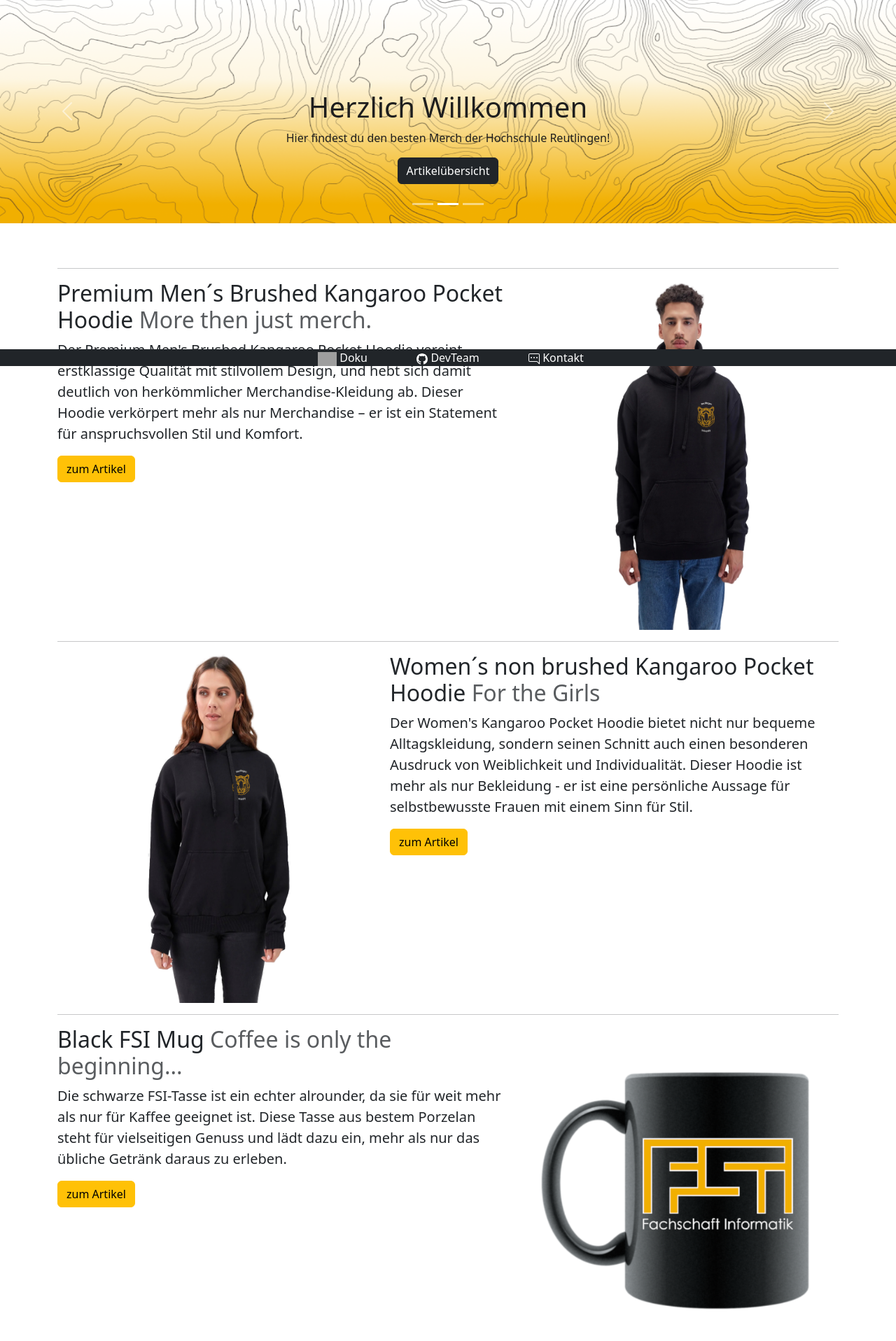
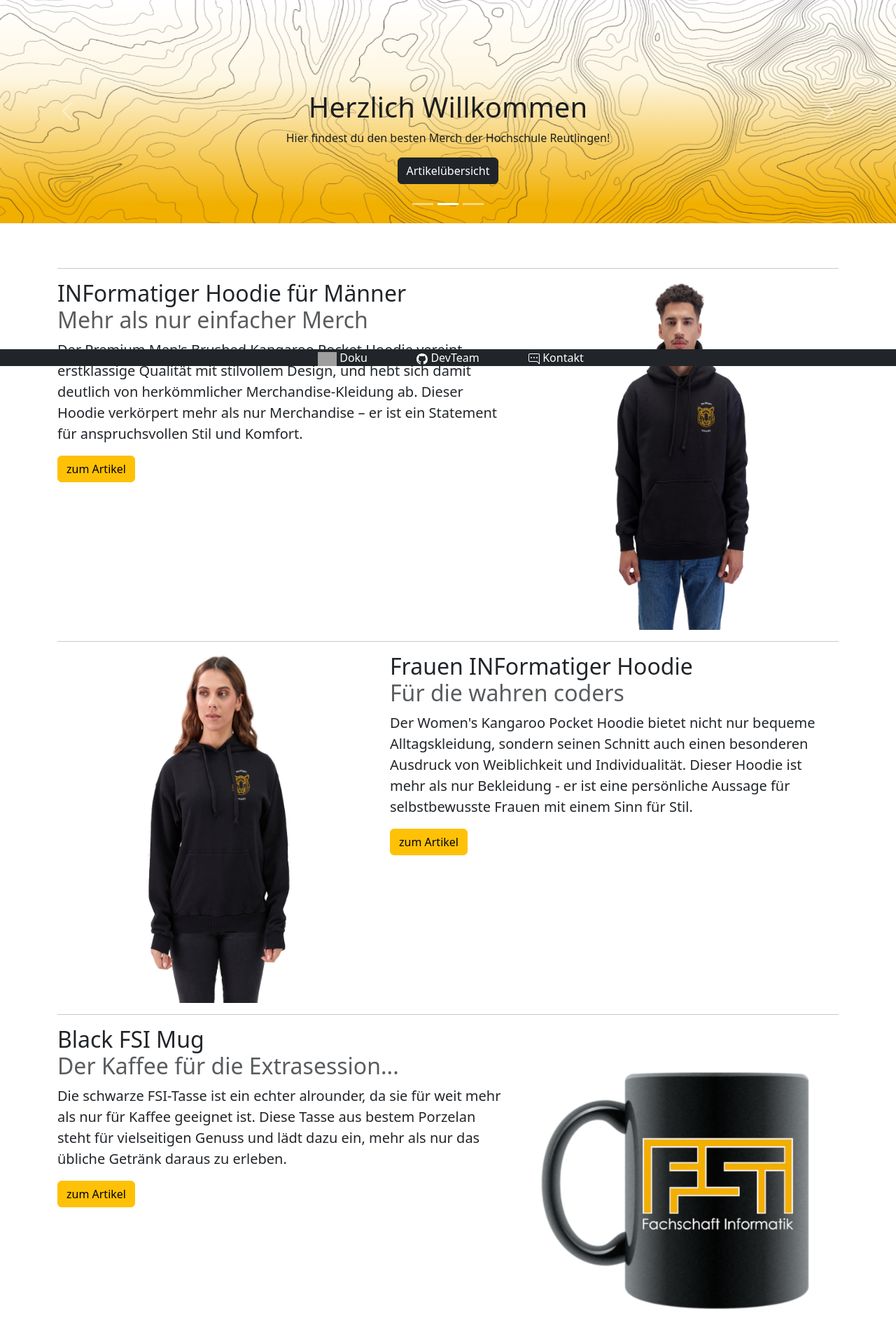
Before and after one commit to L4XB/Web-Shop, a PHP site: page /homepage in a window 1280 px wide; the page is wider, and only the part inside the window is pictured. Shown: the part 277-2193 px from the top of that part at 70% size. Run offline with PHP 8.4, Linux system fonts and the light colour scheme; data comes from the database, SQL or seed files in the repository; data that the repository does not hold is empty; some libraries are stand-ins or nearby versions; grey boxes are pictures that could not be loaded.

Commit message:
Update featurette headings in homepage.php

```diff
--- a/views/homepage.php
+++ b/views/homepage.php
@@ -188,8 +188,8 @@ session_start();
 
             <div class="row featurette">
                 <div class="col-md-7">
-                    <h2 class="featurette-heading">Premium Men´s Brushed Kangaroo Pocket Hoodie <span
-                            class="text-muted">More then just merch.</span></h2>
+                    <h2 class="featurette-heading">INFormatiger Hoodie für Männer <br>
+                        <span class="text-muted">Mehr als nur einfacher Merch</span></h2>
                     <p class="lead">Der Premium Men's Brushed Kangaroo Pocket Hoodie vereint erstklassige Qualität mit
                         stilvollem Design, und hebt sich damit deutlich von herkömmlicher Merchandise-Kleidung ab.
                         Dieser Hoodie verkörpert mehr als nur Merchandise – er ist ein Statement für anspruchsvollen
@@ -211,8 +211,8 @@ session_start();
 
             <div class="row featurette">
                 <div class="col-md-7 order-md-2">
-                    <h2 class="featurette-heading">Women´s non brushed Kangaroo Pocket Hoodie <span
-                            class="text-muted">For the Girls</span></h2>
+                    <h2 class="featurette-heading">Frauen INFormatiger Hoodie  <br>
+                        <span class="text-muted">Für die wahren coders</span></h2>
                     <p class="lead">Der Women's Kangaroo Pocket Hoodie bietet nicht nur bequeme Alltagskleidung, sondern
                         seinen Schnitt auch einen besonderen Ausdruck von Weiblichkeit und Individualität. Dieser Hoodie
                         ist mehr als nur Bekleidung - er ist eine persönliche Aussage für selbstbewusste Frauen mit
@@ -234,8 +234,8 @@ session_start();
 
             <div class="row featurette">
                 <div class="col-md-7">
-                    <h2 class="featurette-heading">Black FSI Mug <span class="text-muted">Coffee is only the
-                            beginning...</span></h2>
+                    <h2 class="featurette-heading">Black FSI Mug <br>
+                        <span class="text-muted">Der Kaffee für die Extrasession...</span></h2>
                     <p class="lead">Die schwarze FSI-Tasse ist ein echter alrounder, da sie für weit mehr als nur für
                         Kaffee geeignet ist. Diese Tasse aus bestem Porzelan steht für vielseitigen Genuss und lädt dazu
                         ein, mehr als nur das übliche Getränk daraus zu erleben.</p>
```
